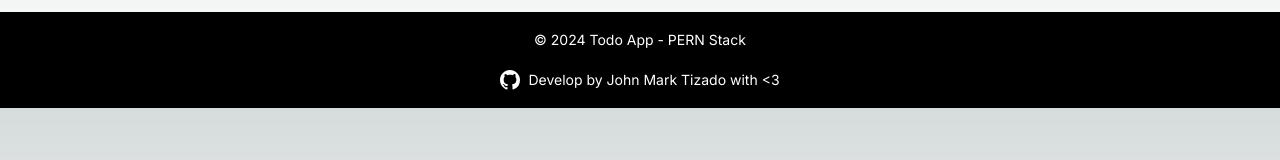
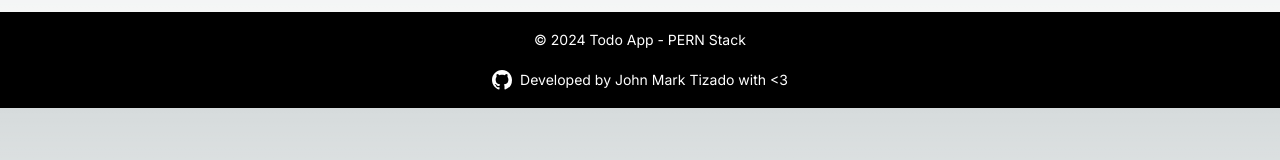
Before and after one commit to ProgrammerJM/Todo-List, a Next.js app: page / in a window 1280 px wide. Shown: the part 290-450 px from the top of the page. Built offline with nearby package versions, Linux system fonts and the light colour scheme; no server answers.

Commit message:
chore: Correct typo in Footer component

```diff
--- a/components/Footer.tsx
+++ b/components/Footer.tsx
@@ -27,7 +27,7 @@ const Footer = () => {
             </svg>
           </Link>
           <p className="text-sm mb-2 md:mb-0">
-            Develop by John Mark Tizado with {"<3"}
+            Developed by John Mark Tizado with {"<3"}
           </p>
         </div>
       </div>
```
